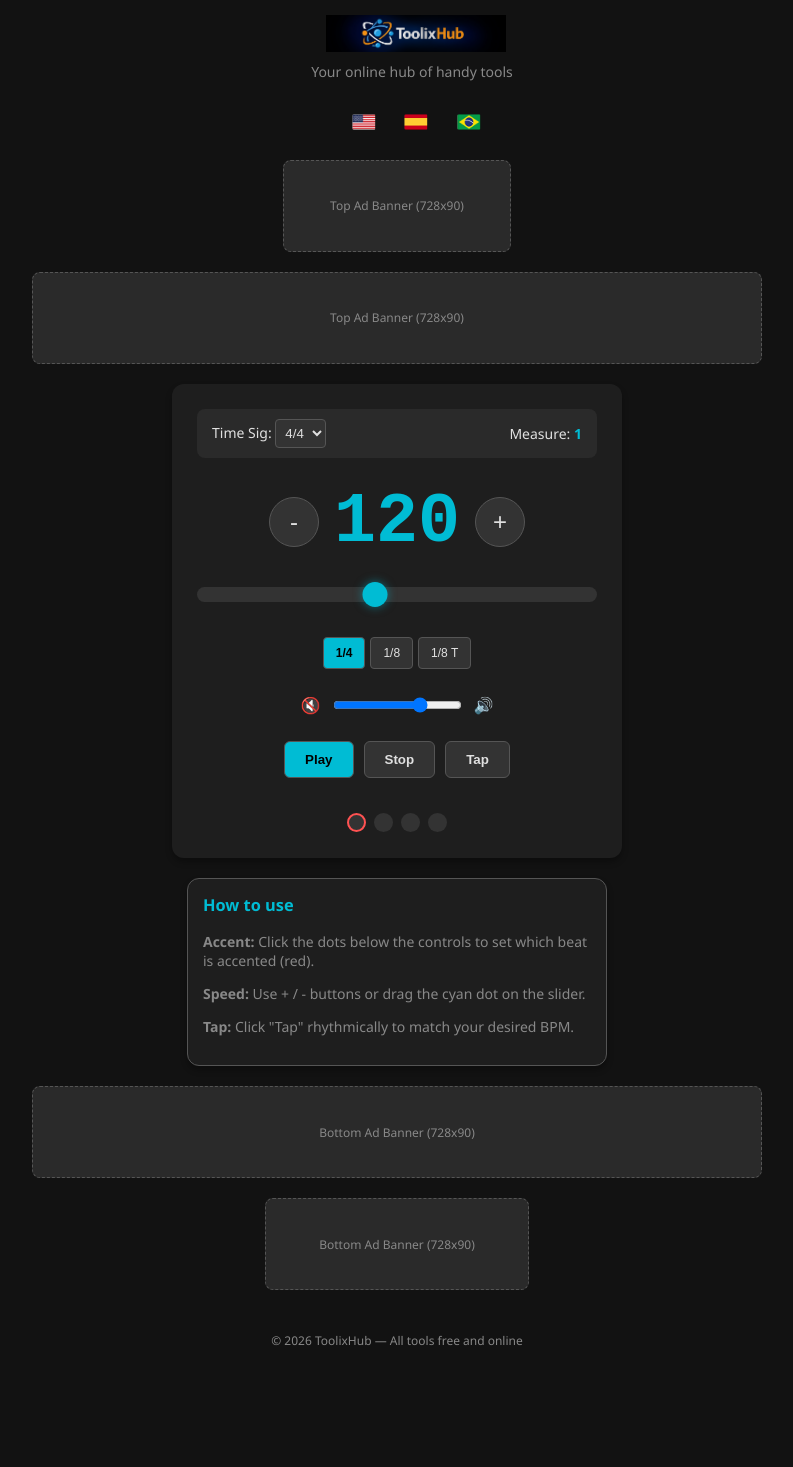
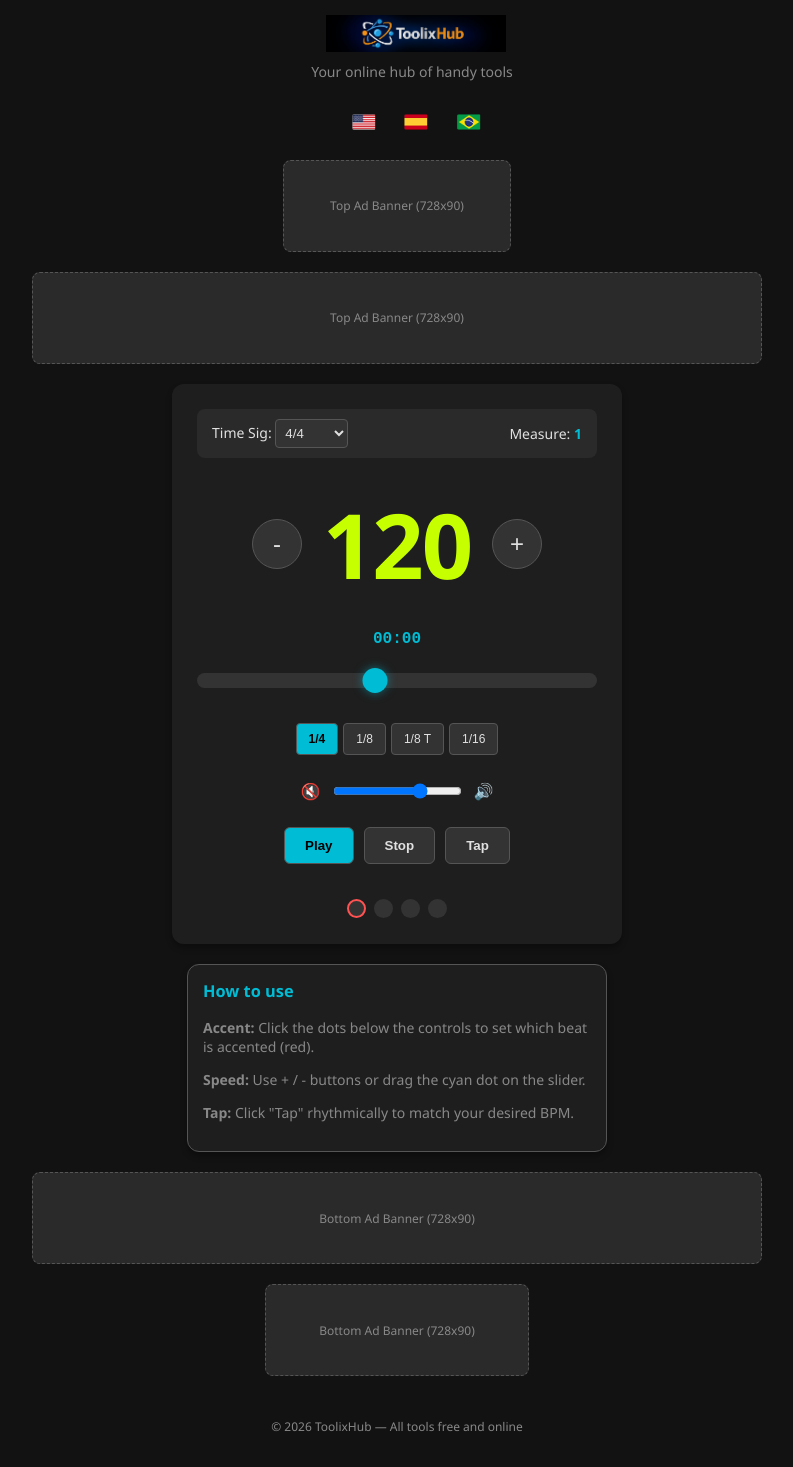
Before and after one commit to toolixhub-app/toolixhub, a Jekyll site: the page metronome.html, which Jekyll copies as it is, in a window 1280 px wide. Shown: the whole page, without its empty margins (243-1036 px from the left). Built offline with Jekyll 4.4.1, drawn with Linux system fonts in a browser that asks for light colours; before the commit the page ends 1381 px from its top, so only the background shows below that.

Commit message:
Update metronome.html

```diff
--- a/metronome.html
+++ b/metronome.html
@@ -51,11 +51,15 @@
             margin: 10px 0;
         }
 
+        /* CORREÇÃO: Fonte maior e Bold como no original */
         #bpm-display {
-            font-size: 70px;
-            font-weight: bold;
-            color: var(--accent-color);
-            font-family: 'Courier New', Courier, monospace;
+            font-size: 90px;
+            font-weight: 900;
+            color: var(--bpm-color, #c6ff00);
+            font-family: 'Segoe UI', Tahoma, Geneva, Verdana, sans-serif;
+            letter-spacing: -2px;
+            min-width: 160px;
+            text-align: center;
         }
 
         .bpm-btn {
@@ -147,6 +151,15 @@
             color: #000;
         }
 
+        /* CORREÇÃO: Tempo decorrido */
+        #timer-display {
+            font-size: 16px;
+            color: var(--accent-color);
+            font-weight: bold;
+            margin-bottom: 10px;
+            font-family: monospace;
+        }
+
         #beat-indicator {
             display: flex;
             justify-content: center;
@@ -197,10 +210,19 @@
             <div class="controls-top">
                 <label>Time Sig:
                     <select id="time-signature">
-                        <option value="2/4">2/4</option>
-                        <option value="3/4">3/4</option>
-                        <option value="4/4" selected>4/4</option>
-                        <option value="6/8">6/8</option>
+                        <optgroup label="Simple" style="background:#2a2a2a; color:#fff">
+                            <option value="2/4">2/4</option>
+                            <option value="3/4">3/4</option>
+                            <option value="4/4" selected>4/4</option>
+                            <option value="5/4">5/4</option>
+                            <option value="6/4">6/4</option>
+                        </optgroup>
+                        <optgroup label="Compound" style="background:#2a2a2a; color:#fff">
+                            <option value="3/8">3/8</option>
+                            <option value="6/8">6/8</option>
+                            <option value="9/8">9/8</option>
+                            <option value="12/8">12/8</option>
+                        </optgroup>
                     </select>
                 </label>
                 <div>Measure: <span id="measure-display">1</span></div>
@@ -212,6 +234,8 @@
                 <button class="bpm-btn" id="bpm-plus">+</button>
             </div>
 
+            <div id="timer-display">00:00</div>
+
             <div id="bpm-control">
                 <div id="bpm-dot"></div>
             </div>
@@ -220,6 +244,7 @@
                 <button class="sub-btn active" data-sub="1">1/4</button>
                 <button class="sub-btn" data-sub="2">1/8</button>
                 <button class="sub-btn" data-sub="3">1/8 T</button>
+                <button class="sub-btn" data-sub="4">1/16</button>
             </div>
 
             <div class="volume-container">
@@ -391,7 +432,21 @@
             currentBeat = 0;
             currentMeasure = 1;
             measureDisplay.innerText = currentMeasure;
+
+            // CORREÇÃO: Resetar Timer
+            clearInterval(studyTimerID);
+            studyTimerID = null;
+            timerDisplay.innerText = "00:00";
+
             resetBeatVisuals();
+        }
+
+        // CORREÇÃO: Função do Timer
+        function updateTimer() {
+            const diff = Date.now() - startTime;
+            const minutes = Math.floor(diff / 60000);
+            const seconds = Math.floor((diff % 60000) / 1000);
+            timerDisplay.innerText = `${String(minutes).padStart(2, '0')}:${String(seconds).padStart(2, '0')}`;
         }
 
         volumeControl.addEventListener('input', (e) => {
```
Also changed, not shown: other parts of metronome.html (+16 -0 lines).
